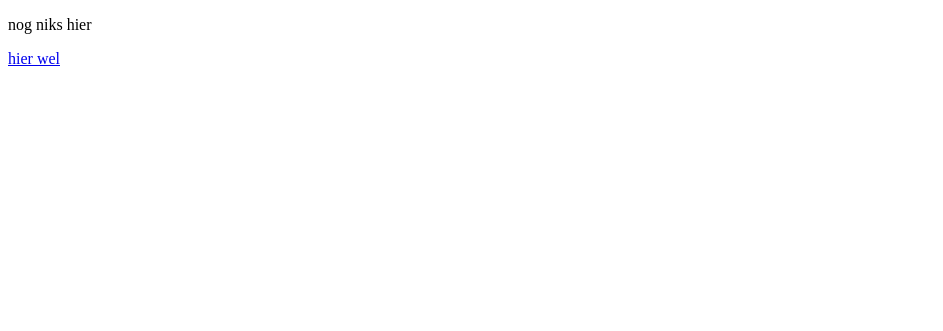
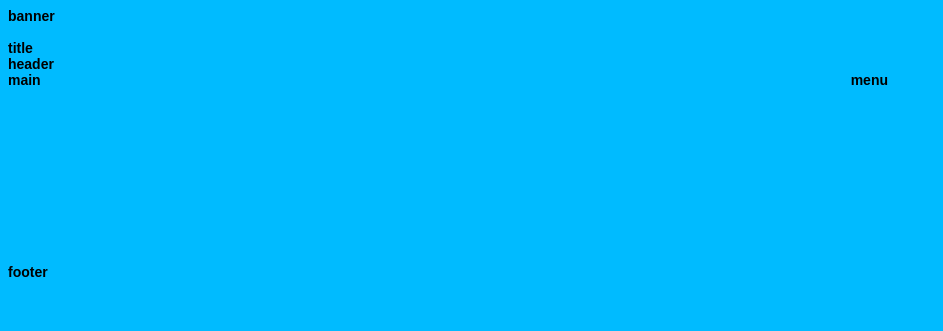
Before and after one commit to TurtlePrograms/TechnoWire, a plain HTML site: page index.html in a window 1280 px wide. Shown: the whole page, without its empty margins (0-943 px from the left). Drawn offline with Linux system fonts and the light colour scheme.

Commit message:
base grid

```diff
--- a/general.css
+++ b/general.css
@@ -1,4 +1,4 @@
-.root{
+:root{
   --dark: #00BBFF;
   --light: #00DAFF;
   --white: #FFFFFF;
@@ -6,6 +6,13 @@
   --black-half: rgba(0,0,0,0.8)
 }
 
+
+body {
+  background-color: var(--dark);
+  font-family: "Agency FB", sans-serif;
+  font-weight: 800;
+  font-size: 14px;
+}
 
 #overlay {
     position: fixed; /* Sit on top of the page content */
@@ -37,7 +44,3 @@
 .menu-button{
     min-width: 30vw;
 }
-
-/* body{
-  background-color: var(--light);
-} */
--- /dev/null
+++ b/index.css
@@ -0,0 +1,63 @@
+/* portrait tablets, portrait iPad, e-readers (Nook/Kindle), landscape 800x480 phones (Android) */
+@media (min-width:37.5em) {
+    .container {
+        display: grid;
+        grid-template-columns: 1fr 1fr 1fr 1fr 1fr;
+        grid-template-rows: 1fr 1fr 1fr 1fr 1fr;
+        gap: 0px 0px;
+        grid-auto-flow: row;
+        grid-template-areas:
+            "header header header header header"
+            "main main main main main"
+            "main main main main main"
+            "main main main main main"
+            "footer footer footer footer footer";
+    }
+
+    .header {
+        display: grid;
+        grid-template-columns: 1fr 1fr 1fr;
+        grid-template-rows: 1fr 1fr 1fr;
+        gap: 0px 0px;
+        grid-auto-flow: row;
+        grid-template-areas:
+            "banner banner banner"
+            "banner banner banner"
+            "title title title";
+        grid-area: header;
+
+    }
+
+    .banner {
+        grid-area: banner;
+    }
+
+    .title {
+        grid-area: title;
+    }
+
+    .footer {
+        grid-area: footer;
+
+    }
+
+    .main {
+        display: grid;
+        grid-template-columns: 1fr 1fr 1fr;
+        grid-template-rows: 1fr 1fr 1fr;
+        gap: 0px 0px;
+        grid-auto-flow: row;
+        grid-template-areas:
+            ". . menu"
+            ". . ."
+            ". . .";
+        grid-area: main;
+
+    }
+
+    .menu {
+        grid-area: menu;
+    }
+
+
+}
--- a/index.html
+++ b/index.html
@@ -1,12 +1,25 @@
 <!DOCTYPE html>
 <html lang="en">
+
 <head>
     <meta charset="UTF-8">
     <meta name="viewport" content="width=device-width, initial-scale=1.0">
+    <link rel="stylesheet" href="general.css">
+    <link rel="stylesheet" href="index.css">
     <title>technowire</title>
 </head>
+
 <body>
-    <p>nog niks hier</p>
-    <a href="programeertalen.html"> hier wel </a>
+    <div class="container">
+        <div class="header">header
+          <div class="banner">banner</div>
+          <div class="title">title</div>
+        </div>
+        <div class="footer">footer</div>
+        <div class="main">main
+          <div class="menu">menu</div>
+        </div>
+      </div>
 </body>
+
 </html>
--- a/programeertalen.css
+++ b/programeertalen.css
@@ -7,12 +7,7 @@
 
 }
 
-body {
-    background-color: var(--dark);
-    font-family: "Agency FB", sans-serif;
-    font-weight: 800;
-    font-size: 14px;
-}
+
 
 
 .header {
```
Also changed, not shown: programeertalen.html (+1 -1 lines), media/TechnoWire _banner.png (deleted), media/TechnoWire-banner.png (added).
